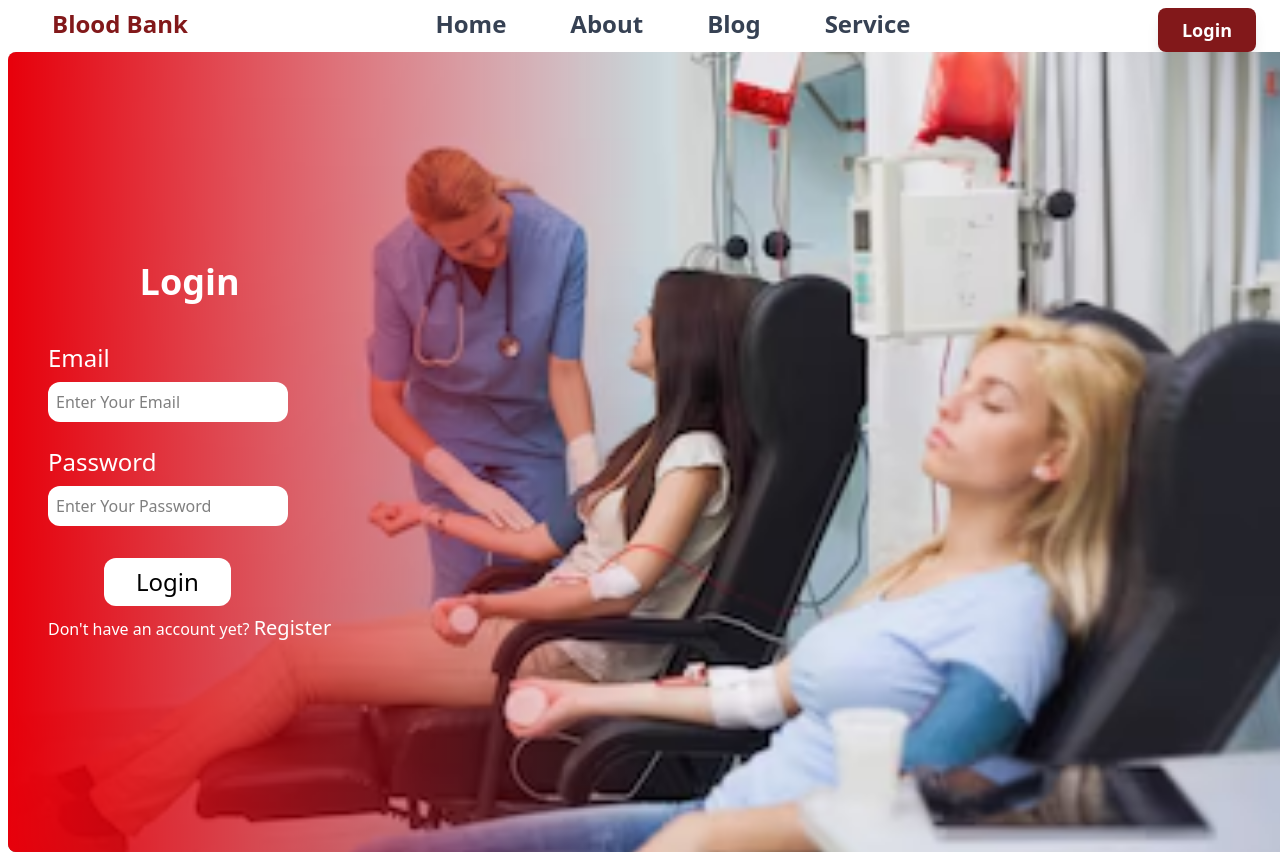
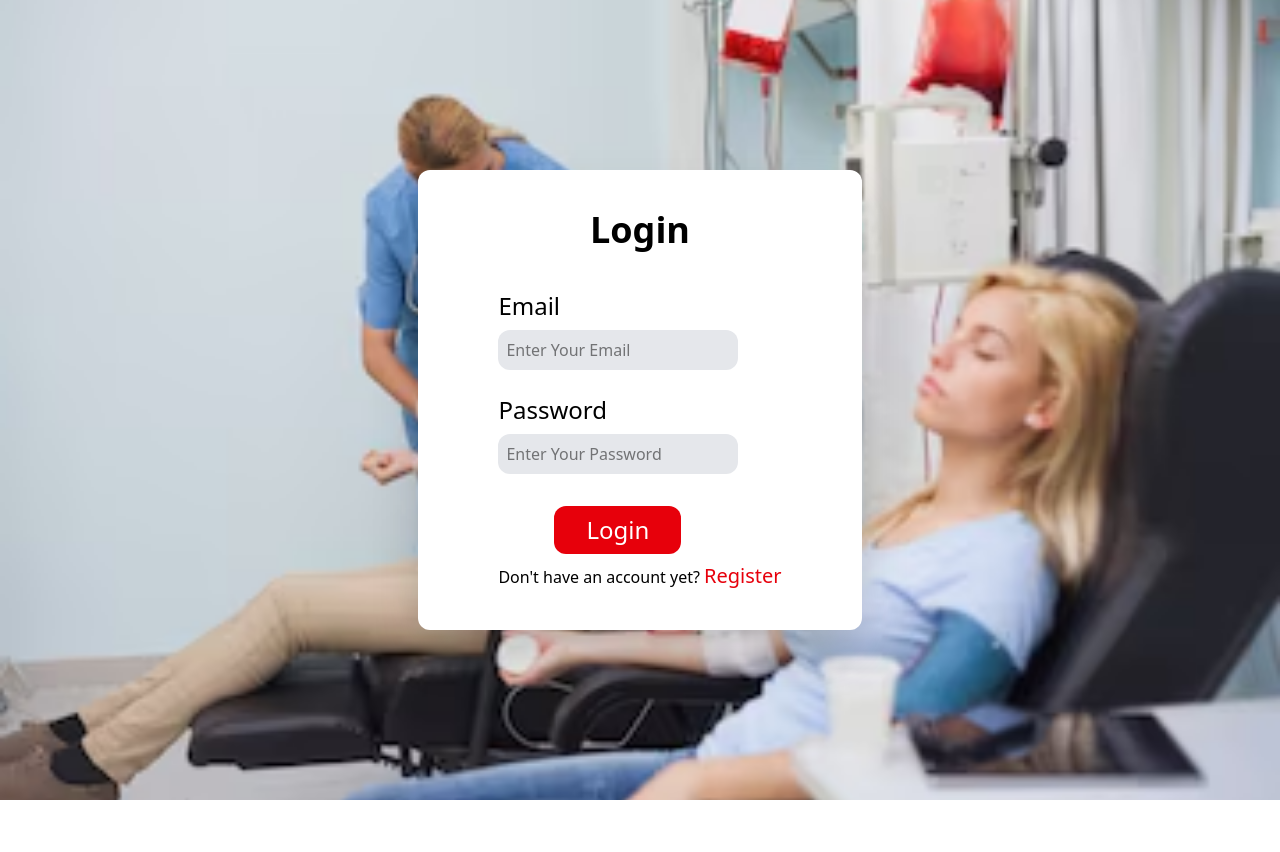
Before and after one commit to sumayoaadam/Blood-Bank, a React (Vite) app: page /login in a window 1280 px wide. After the commit the page ends 800 px from the top, so only its background shows below. Built offline with nearby package versions, Linux system fonts and the light colour scheme.

Commit message:
Improved Login Page layout and styling

```diff
--- a/src/App.jsx
+++ b/src/App.jsx
@@ -18,11 +18,12 @@ function App(){
                 <Route path="/about" element={<About />} />
                 <Route path="/blog" element={<Blog />} />
                 <Route path="/service" element={<Services />} />
-                <Route path="/login" element={<Login />} />
-                <Route path="/register" element={<Register />} />
+
 
 
             </Route>
+                <Route path="/login" element={<Login />} />
+                <Route path="/register" element={<Register />} />
       </Routes>
     </Router>
 
--- a/src/pages/Login.jsx
+++ b/src/pages/Login.jsx
@@ -1,19 +1,14 @@
-
 import { Link, useNavigate } from "react-router-dom"
 import axios from "axios"
 import { ToastContainer, toast } from 'react-toastify';
 import 'react-toastify/dist/ReactToastify.css';
 import { useState } from "react";
-import { motion } from "framer-motion";
 import bgImg from "../assets/bgImg.png";
-
-
 
 function Login() {
 
     const [email, setEmail] = useState("")
     const [password, setPassowrd] = useState("")
-
     const navigate = useNavigate()
 
     const handleLoginUser = (e) => {
@@ -23,21 +18,21 @@ function Login() {
             "password": password
         }).then((res) => {
             if(res.data.error){
-                toast(`Incorrect email or password`, {
+                toast(Incorrect `email or password`, {
                     position: "top-right",
                     autoClose: 2000,
                     hideProgressBar: false,
                 })
             }
             else if(res.data.isApproved === false){
-                toast(`this user is not Accepted`, {
+                toast(this `user is not Accepted`, {
                     position: "top-right",
                     autoClose: 2000,
                     hideProgressBar: false,
                 })
             }
             else{
-                toast(`suucessfully login`, {
+                toast(`Successfully logged in`, {
                     position: "top-right",
                     autoClose: 2000,
                     hideProgressBar: false,
@@ -48,45 +43,24 @@ function Login() {
         }).catch((error) => console.log(error))
     }
 
-    return <div className="relative w-full h-screen flex items-center justify-start overflow-hidden rounded-lg ml-2 mr-2">
-    {/* Background Image with Animation */}
-    <motion.div
-      className="absolute inset-0 w-full h-full bg-no-repeat bg-cover bg-center"
-      style={{ backgroundImage: `url(${bgImg})` }}
-      initial={{ x: 0, opacity: 0 }}
-      animate={{ x: 0, opacity: 100 }}
-      transition={{ duration: 1.5 }}
-    ></motion.div>
+    return (
+        <div className="w-full h-screen bg-cover bg-center flex justify-center items-center" style={{ backgroundImage: `url(${bgImg})`}}>
+            <div className="bg-white bg-opacity-90 px-20 py-10 rounded-xl shadow-2xl">
+                <h1 className="text-4xl font-semibold text-center text-black">Login</h1>
 
-    {/* Gradient Background */}
-    <div className="absolute inset-0 w-1/2 h-full bg-gradient-to-r from-red-600 to-transparent  "></div>
+                <form className="pt-10" onSubmit={handleLoginUser}>
+                    <label className="text-2xl text-black">Email</label> <br />
+                    <input value={email} onChange={(e) => setEmail(e.target.value)} className="w-60 h-10 rounded-xl outline-none p-2 mt-2 mb-6 bg-gray-200" type="text" placeholder="Enter Your Email" /> <br />
+                    <label className="text-2xl text-black">Password</label> <br />
+                    <input value={password} onChange={(e) => setPassowrd(e.target.value)} className="w-60 h-10 rounded-xl outline-none p-2 mt-2 mb-8 bg-gray-200" type="password" placeholder="Enter Your Password" /> <br />
+                    <Link to="/Dashboard"><button  className="bg-red-600 px-8 py-2 rounded-xl text-white text-2xl ml-14">Login</button></Link>
 
-    {/* Content */}
-    <motion.div
-    className="relative z-10 max-w-lg p-10 text-white"
-    initial={{ opacity: 0, x: -50 }}
-    animate={{ opacity: 1, x: 0 }}
-    transition={{ duration: 1.5 }}
-  >
-  <h1 className="text-4xl text-textColor font-semibold text-center">Login</h1>
-
-  <form className="pt-10">
-      <label className="text-2xl text-textColor">Email</label> <br />
-      <input value={email} onChange={(e) => setEmail(e.target.value)} className="w-60 h-10 rounded-xl outline-none p-2 mt-2 mb-6 bg-white text-black" type="text" placeholder="Enter Your Email" /> <br />
-      <label className="text-2xl text-textColor">Password</label> <br />
-      <input value={password} onChange={(e) => setPassowrd(e.target.value)} className="w-60 h-10 rounded-xl outline-none p-2 mt-2 mb-8 bg-white text-black" type="password" placeholder="Enter Your Password" /> <br />
-      <Link to="/Dashboard"><button  className="bg-white px-8 py-2 rounded-xl text-black text-2xl ml-14">Login</button></Link>
-  </form>
-  <p className="text-textColor pt-2">Don't have an account yet? <Link to="/register" className="text-primeryColor text-xl">Register</Link></p>
-
-
-    </motion.div>
-
-
-
-
-    <ToastContainer />
-    </div>
+                </form>
+                <p className="text-black pt-2">Don't have an account yet? <Link to="/register" className="text-red-600 text-xl">Register</Link></p>
+            </div>
+            <ToastContainer />
+        </div>
+    )
 }
 
-export default Login
+export default Login;
--- a/src/pages/Register.jsx
+++ /dev/null
@@ -1,82 +0,0 @@
-import { useState } from "react";
-import { Link, useNavigate } from "react-router-dom"
-import axios from "axios";
-import { ToastContainer, toast } from 'react-toastify';
-import 'react-toastify/dist/ReactToastify.css';
-import { motion } from "framer-motion";
-import bgImg from "../assets/bgImg.png";
-
-function Register() {
-
-    const [userName, setUserName] = useState("")
-    const [email, setEmail] = useState("")
-    const [password, setPassowrd] = useState("")
-
-    const navigate = useNavigate()
-
-    const handleRegisterUser = (e) => {
-        e.preventDefault()
-        axios.post("http://localhost:9000/Register/user", {
-            "userName": userName,
-            "email": email,
-            "password": password
-        }).then((res) => {
-            toast(`User Registered`, {
-                position: "top-right",
-                autoClose: 2000,
-                hideProgressBar: false,
-                onClose: () => navigate("/login")
-            })
-        }).catch((error) => console.log(error))
-    }
-
-    return <div className="relative w-full h-screen flex items-center justify-start overflow-hidden rounded-lg ml-2 mr-2">
-    {/* Background Image with Animation */}
-    <motion.div
-      className="absolute inset-0 w-full h-full bg-no-repeat bg-cover bg-center"
-      style={{ backgroundImage: `url(${bgImg})` }}
-      initial={{ x: 0, opacity: 0 }}
-      animate={{ x: 0, opacity: 100 }}
-      transition={{ duration: 1.5 }}
-    ></motion.div>
-
-    {/* Gradient Background */}
-    <div className="absolute inset-0 w-1/2 h-full bg-gradient-to-r from-red-600 to-transparent  "></div>
-
-    {/* Content */}
-    <motion.div
-    className="relative z-10 max-w-lg p-10 text-white"
-    initial={{ opacity: 0, x: -50 }}
-    animate={{ opacity: 1, x: 0 }}
-    transition={{ duration: 1.5 }}
-  >
-  {/* <div className="pt-16 bg-seconderyColor px-20 shadow-2xl shadow-black"> */}
-        <h1 className="text-4xl text-textColor font-semibold text-center">Register</h1>
-
-        <form className="pt-1">
-            <label className="text-2xl text-textColor">User Name</label> <br />
-            <input value={userName} onChange={(e) => setUserName(e.target.value)} className="w-60 h-10 rounded-xl outline-none p-2 mt-2 mb-6 bg-white text-black" type="text" placeholder="Enter Your User Name" /> <br />
-            <label className="text-2xl text-textColor">Email</label> <br />
-            <input value={email} onChange={(e) => setEmail(e.target.value)} className="w-60 h-10 rounded-xl outline-none p-2 mt-2 mb-6 bg-white text-black" type="text" placeholder="Enter Your Email" /> <br />
-            <label className="text-2xl text-textColor">Password</label> <br />
-            <input value={password} onChange={(e) => setPassowrd(e.target.value)} className="w-60 h-10 rounded-xl outline-none p-2 mt-2 mb-8 bg-white text-black" type="password" placeholder="Enter Your Password" /> <br />
-            <button onClick={handleRegisterUser} className="bg-white px-8 py-2 rounded-xl text-black text-2xl ml-14">Register</button>
-
-        </form>
-        <p className="text-textColor pt-2">Already Register have an account? <Link to="/login" className="text-primeryColor text-xl">Login</Link></p>
-
-    {/* </div> */}
-
-
-
-    </motion.div>
-
-
-
-
-    <ToastContainer/>
-
-    </div>
-}
-
-export default Register
```
